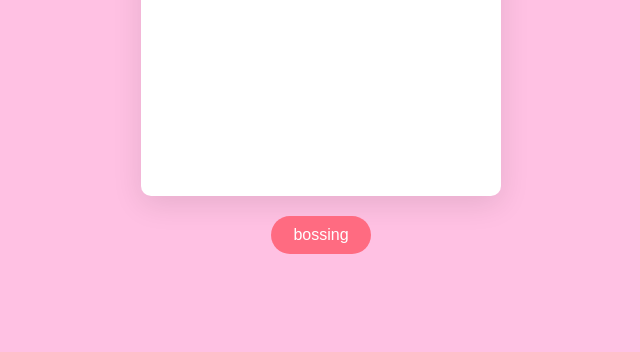
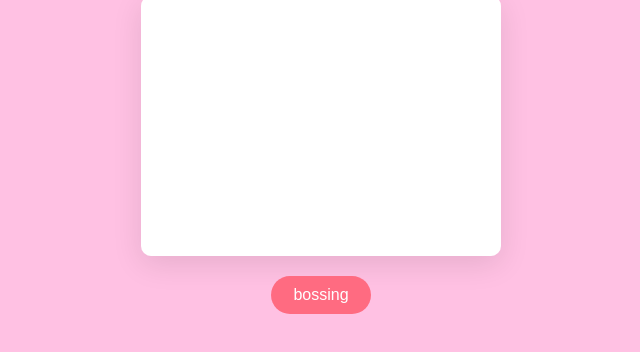
Before and after one commit to l-nonymous/shai, a plain HTML site: page index.html in a window 1280 px wide. Shown: the whole page, without its empty margins (319-959 px from the left). Drawn offline with Linux system fonts and the light colour scheme.

Commit message:
Update style.css

```diff
--- a/style.css
+++ b/style.css
@@ -3,7 +3,7 @@ body {
     margin: 0;
     padding: 0;
     font-family: 'Arial', sans-serif;
-    height: 20vh;
+    height: 35vh;
     display: flex;
     justify-content: center;
     align-items: center;
```
